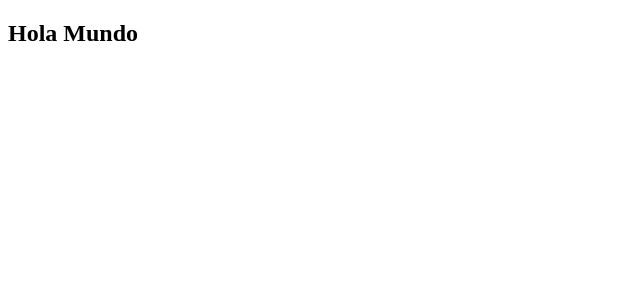
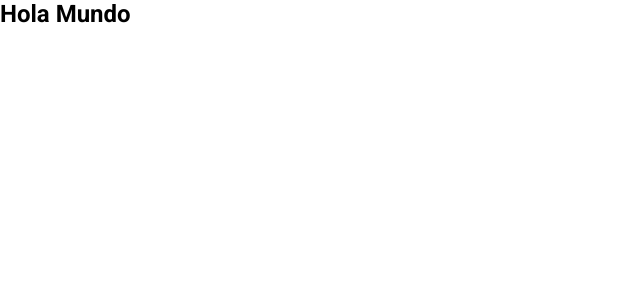
Before and after one commit to YefersonIdarraga/proyecto-final-crud, a React (Vite) app in the folder client/: page /#/ in a window 1280 px wide. Shown: the top 300 px of the page, without its empty margins (0-640 px from the left). Built offline with nearby package versions, Linux system fonts and the light colour scheme.

Commit message:
construccion header y estilos

```diff
--- a/client/src/helper/HeaderJoly.jsx
+++ b/client/src/helper/HeaderJoly.jsx
@@ -1,11 +1,31 @@
-import React from 'react'
+import React from "react";
+import {NavLink} from "react-router-dom";
 
 const HeaderJoly = () => {
   return (
-    <section>
-        HeaderJoly
-    </section>
-  )
-}
+    <header>
+      <nav className="menu">
+        <ul className="list">
+          <li className="inicio"><NavLink to= '/Home-joly' >INICIO</NavLink></li>
+          <li><NavLink to= '/Home-joly' >JOLY</NavLink>
+            <ul>
+              <li><NavLink to= '/clientes-joly'>Clientes</NavLink> </li>
+              <li><NavLink to= '/productos-joly'>Productos</NavLink></li>
+              <li><NavLink to= '/proveedores-joly'>Proveedores</NavLink></li>
+            </ul>
+          </li>
 
-export default HeaderJoly
+          <li><NavLink to= '/Home-SyS' >SYS</NavLink>
+            <ul>
+              <li><NavLink to= '/citas-sys'>Citas</NavLink> </li>
+              <li><NavLink to= '/productos-sys'>Productos</NavLink></li>
+              <li><NavLink to= '/clientes-sys'>Clientes</NavLink></li>
+            </ul>
+          </li>
+        </ul>
+      </nav>
+    </header>
+  );
+};
+
+export default HeaderJoly;
--- a/client/src/index.css
+++ b/client/src/index.css
@@ -1,16 +1,67 @@
-/* font-family: 'Roboto', sans-serif; */
+
 @import url('https://fonts.googleapis.com/css2?family=Roboto:ital,wght@0,100;0,300;0,400;0,500;0,700;0,900;1,100;1,300;1,400;1,500;1,700;1,900&display=swap');
 
 /* Referencia colores: https://mybrandnewlogo.com/es/generador-de-paleta-de-colores */
-/* Colores Joly */
-.color1 {color: #2f2c1a;}
-.color2 {color: #45683f;}
-.color3 {color: #ffbd2a;}
-.color4 {color: #fff467;}
-.color5 {color: #fffbac;}
-/* Colores SyS */
-.color1 {color: #0f344e;}
-.color2 {color: #404e71;}
-.color3 {color: #786f99;}
-.color4 {color: #c18fc6;}
-.color5 {color: #e5b0e5;}
+:root{/* Colores Joly */
+    --color1: #2f2c1a;
+    --color2: #45683f;
+    --color3: #ffbd2a;
+    --color4: #fff467;
+    --color5: #fffbac;
+    /* Colores SyS */
+    ---color1: #0f344e;
+    ---color2: #404e71;
+    ---color3: #786f99;
+    ---color4: #c18fc6;
+    ---color5: #e5b0e5;
+    }
+*{
+    margin: 0;
+    padding: 0;
+    box-sizing: border-box;
+    font-family: 'Roboto', sans-serif;
+}
+header, .menu {
+    display: flex;
+    flex-wrap: wrap;
+    justify-content: center;
+    width: 100%;
+    height: 30px;
+}
+
+.list{
+    width: 80%;
+    padding: 10px;
+    display: flex;
+    justify-content: space-evenly;
+    background-color: var(--color2);
+}
+
+
+ul{
+    display: flex;
+    flex-wrap: wrap;
+    justify-content: center;
+    list-style: none;
+}
+
+.menu li ul {
+    visibility: hidden;
+    position: absolute;
+    padding-top: 8px;
+    padding-bottom: 8px;
+    top: 35px;
+    background-color: #45683f;
+    width: 115px;
+    text-align: center;
+    gap: 8px;
+}
+
+.menu li:hover > ul{
+    visibility: visible;
+}
+
+.list a{
+    text-decoration: none;
+    color: white;
+}
--- a/client/src/layout/Joly/HomeJoly.jsx
+++ b/client/src/layout/Joly/HomeJoly.jsx
@@ -1,9 +1,10 @@
 import React from 'react'
+import HeaderJoly from '../../helper/HeaderJoly'
 
 const HomeJoly = () => {
   return (
     <section>
-        HomeJoly
+        <HeaderJoly />
     </section>
   )
 }
```
